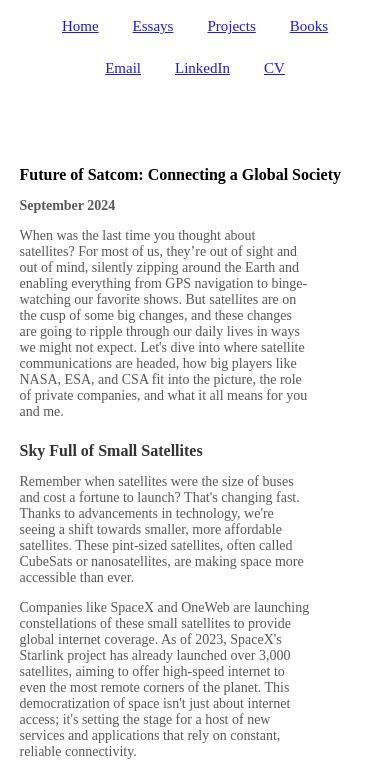
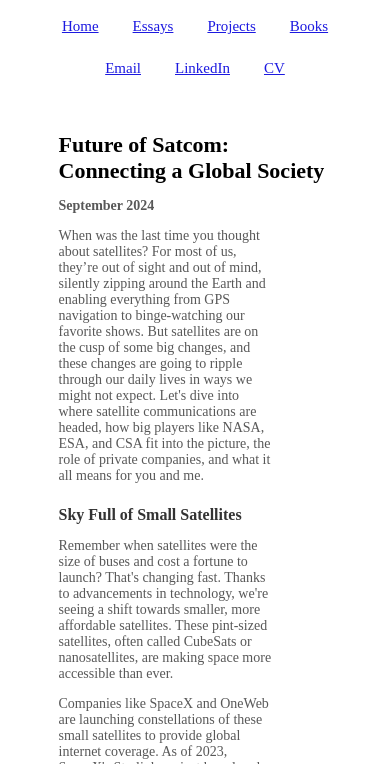
Before and after one commit to alimirzaxyz/alimirza, a plain HTML site: page essay1.html in a window 390 px wide. Shown: the part 80-844 px from the top of the page. Drawn offline with Linux system fonts and the light colour scheme.

Commit message:
Update essay1.html

```diff
--- a/essay1.html
+++ b/essay1.html
@@ -87,8 +87,8 @@
             h4, h3, p, .essay-list, .description {
                 text-align: left;
                 margin-left: 0; /* Remove left margin on mobile */
-                padding-left: 5%; /* Add padding to prevent text from hitting edges */
-                padding-right: 5%;
+                padding-left: 15%; /* Add padding to prevent text from hitting edges */
+                padding-right: 15%;
             }
             h3 {
                 font-size: 22px; /* Smaller font size for mobile */
@@ -120,14 +120,14 @@
             h4, h3, p, .essay-list, .description {
                 text-align: left;
                 margin-left: 0; /* Remove left margin on mobile */
-                padding-left: 5%; /* Add padding to prevent text from hitting edges */
-                padding-right: 5%;
+                padding-left: 15%; /* Add padding to prevent text from hitting edges */
+                padding-right: 15%;
             }
             h3 {
                 font-size: 22px; /* Even smaller font size for smaller mobile screens */
                 font-weight: 600;
             }
-            h3 {
+            h4 {
                 font-size: 16px; /* Even smaller font size for smaller mobile screens */
                 font-weight: 600;
             }
@@ -187,7 +187,6 @@
     </nav>
 
     <main>
-    </br>
         <h3>Future of Satcom: Connecting a Global Society</h3>
         <p><strong>September 2024</strong></p>
 
```
